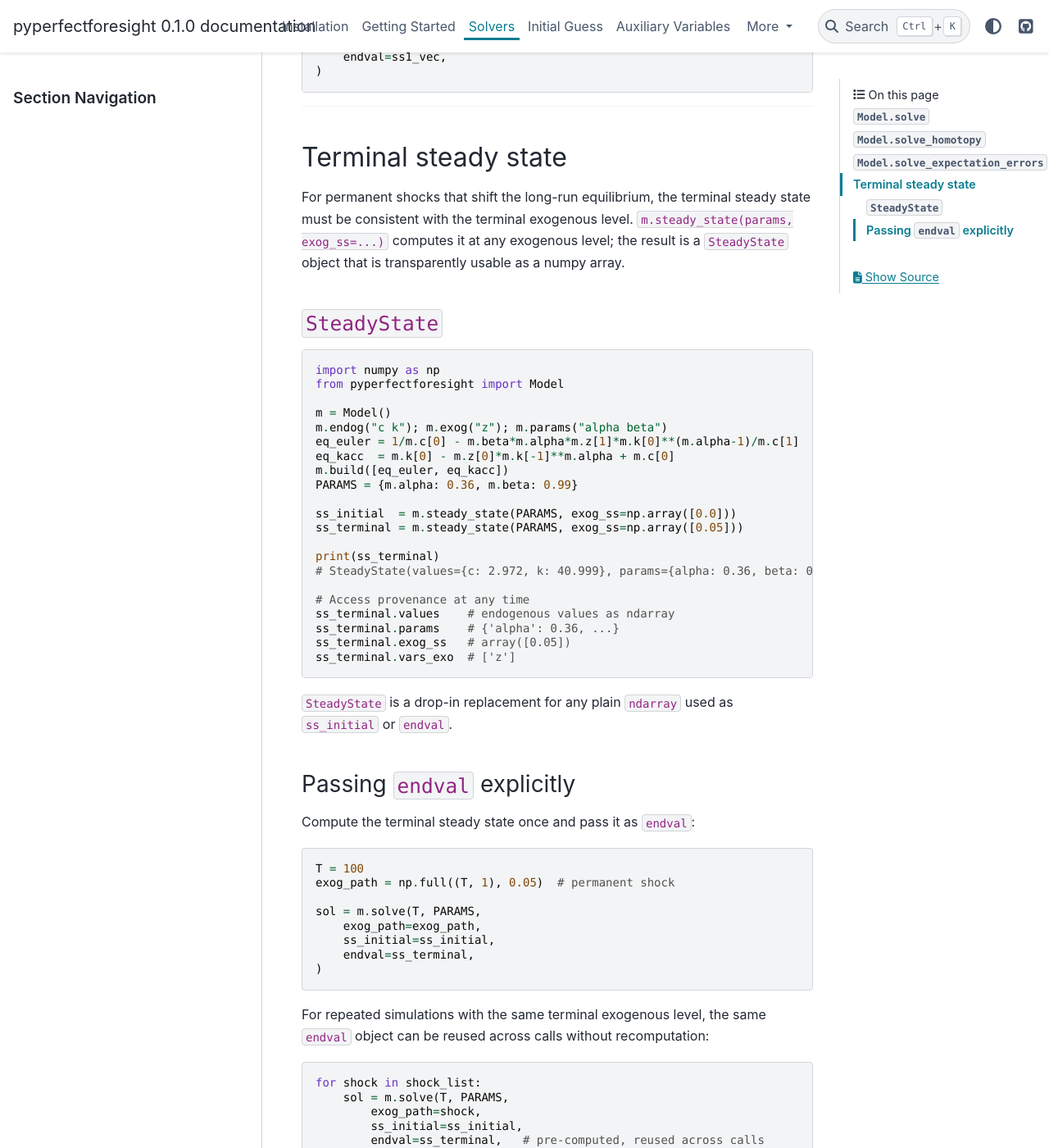
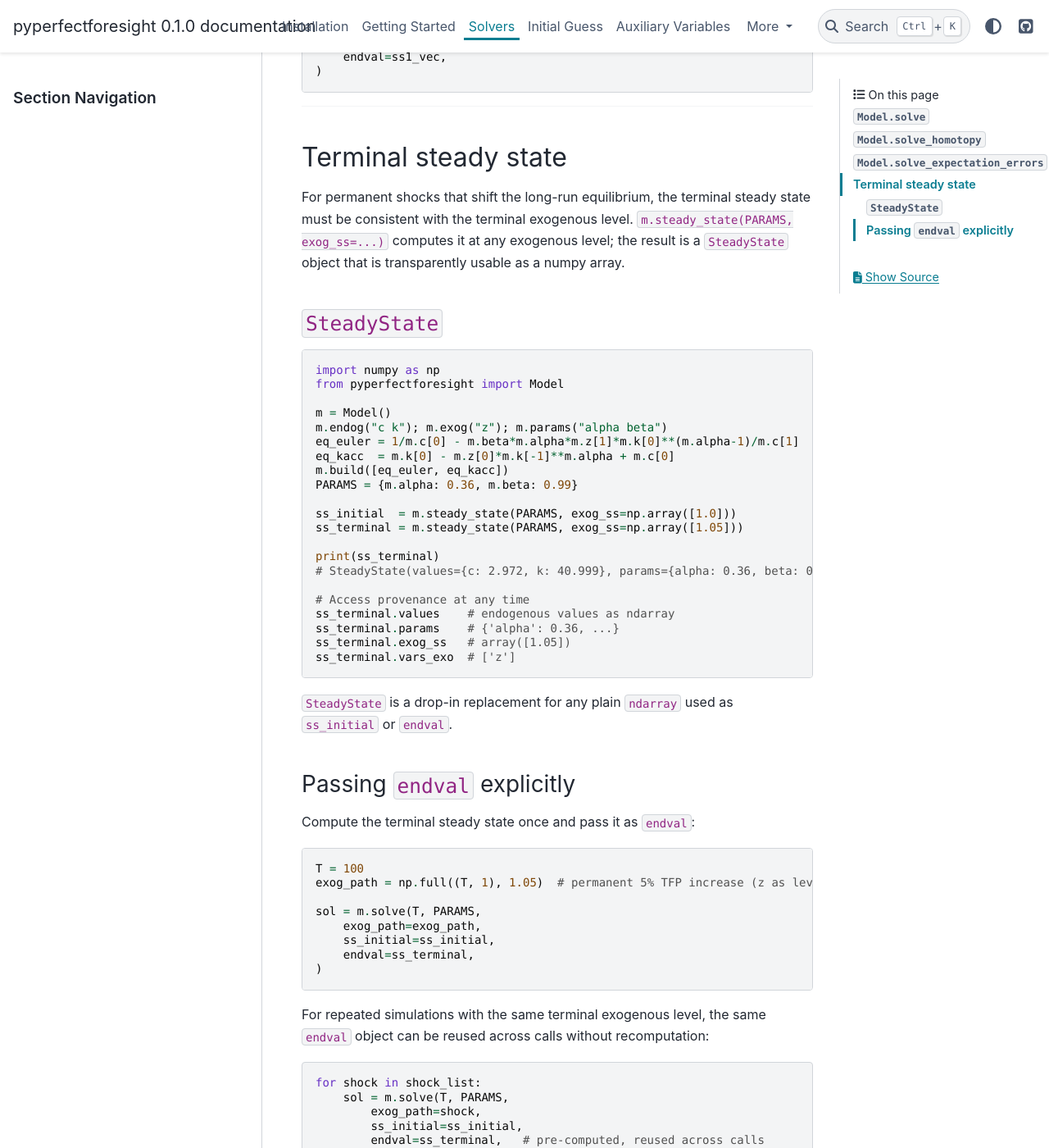
Before and after one commit to Shunsuke-Hori/pyperfectforesight, a Sphinx documentation site: the page built from docs/solvers.md, in a window 1280 px wide and 1400 px high, scrolled down 7663 px. Shown: the whole window at 82% size. Built offline with Sphinx 7.4.7 and the PyData theme 0.15.4, drawn with Linux system fonts in a browser that asks for light colours.

Commit message:
fix: address sixth Copilot review on docs DSL revision
- solvers.md: fix exog_ss to use level values (1.0/1.05) — equations
  use z as a level multiplier, so z=0 gives zero output
- solvers.md: fix inline 'params' reference to 'PARAMS' for consistency
- PR description: clarify v("i", 0) is intentionally kept for aux vars

Co-Authored-By: Claude Sonnet 4.6 <noreply@anthropic.com>

````diff
--- a/docs/solvers.md
+++ b/docs/solvers.md
@@ -219,7 +219,7 @@ sol = m.solve_expectation_errors(T, PARAMS, news_shocks,
 
 ## Terminal steady state
 
-For permanent shocks that shift the long-run equilibrium, the terminal steady state must be consistent with the terminal exogenous level.  `m.steady_state(params, exog_ss=...)` computes it at any exogenous level; the result is a `SteadyState` object that is transparently usable as a numpy array.
+For permanent shocks that shift the long-run equilibrium, the terminal steady state must be consistent with the terminal exogenous level.  `m.steady_state(PARAMS, exog_ss=...)` computes it at any exogenous level; the result is a `SteadyState` object that is transparently usable as a numpy array.
 
 ### `SteadyState`
 
@@ -234,16 +234,16 @@ eq_kacc  = m.k[0] - m.z[0]*m.k[-1]**m.alpha + m.c[0]
 m.build([eq_euler, eq_kacc])
 PARAMS = {m.alpha: 0.36, m.beta: 0.99}
 
-ss_initial  = m.steady_state(PARAMS, exog_ss=np.array([0.0]))
-ss_terminal = m.steady_state(PARAMS, exog_ss=np.array([0.05]))
+ss_initial  = m.steady_state(PARAMS, exog_ss=np.array([1.0]))
+ss_terminal = m.steady_state(PARAMS, exog_ss=np.array([1.05]))
 
 print(ss_terminal)
-# SteadyState(values={c: 2.972, k: 40.999}, params={alpha: 0.36, beta: 0.99}, exog_ss={z: 0.05})
+# SteadyState(values={c: 2.972, k: 40.999}, params={alpha: 0.36, beta: 0.99}, exog_ss={z: 1.05})
 
 # Access provenance at any time
 ss_terminal.values    # endogenous values as ndarray
 ss_terminal.params    # {'alpha': 0.36, ...}
-ss_terminal.exog_ss   # array([0.05])
+ss_terminal.exog_ss   # array([1.05])
 ss_terminal.vars_exo  # ['z']
 ```
 
@@ -255,7 +255,7 @@ Compute the terminal steady state once and pass it as `endval`:
 
 ```python
 T = 100
-exog_path = np.full((T, 1), 0.05)  # permanent shock
+exog_path = np.full((T, 1), 1.05)  # permanent 5% TFP increase (z as level multiplier)
 
 sol = m.solve(T, PARAMS,
     exog_path=exog_path,
````
